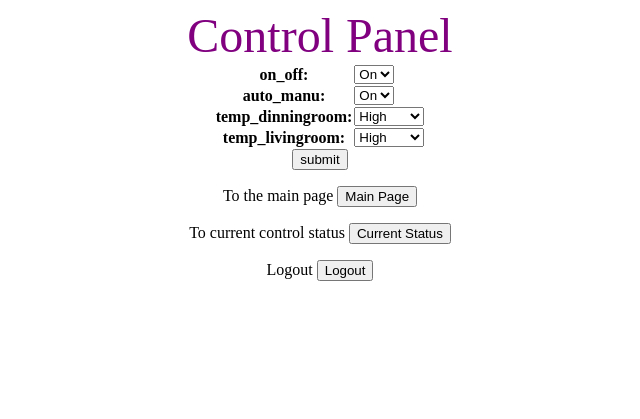
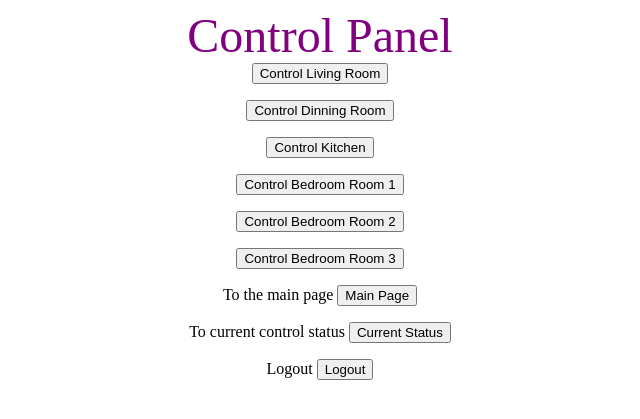
Before and after one commit to noben/Keenhome-website-backend, a Django app: page /keenhome/control/ in a window 1280 px wide. Shown: the top 419 px of the page, without its empty margins (320-960 px from the left). Run offline with Django 3.2, Linux system fonts and the light colour scheme; the visitor is signed in with stand-in values (Sample User, id 1); data comes from the database, SQL or seed files in the repository.

Commit message:
Nov 14th

```diff
--- a/Keenhome/control/templates/control/bedroom1.html
+++ b/Keenhome/control/templates/control/bedroom1.html
@@ -19,7 +19,7 @@
 
 	<center>
     <form>
-		<font size="10px" color="purple">
+		<font size="5px" color="purple">
 			Current Bedroom Status
 		</font>
       <table border="0" cellpadding="0" >
--- a/Keenhome/control/templates/control/bedroom2.html
+++ b/Keenhome/control/templates/control/bedroom2.html
@@ -19,7 +19,7 @@
 
 	<center>
     <form>
-		<font size="10px" color="purple">
+		<font size="5px" color="purple">
 			Current Bedroom Status
 		</font>
       <table border="0" cellpadding="0" >
--- a/Keenhome/control/templates/control/bedroom3.html
+++ b/Keenhome/control/templates/control/bedroom3.html
@@ -19,7 +19,7 @@
 
 	<center>
     <form>
-		<font size="10px" color="purple">
+		<font size="5px" color="purple">
 			Current Bedroom Status
 		</font>
       <table border="0" cellpadding="0" >
--- a/Keenhome/control/templates/control/control.html
+++ b/Keenhome/control/templates/control/control.html
@@ -18,15 +18,30 @@
     {% endif %}
 
 	<center>
-    <form action="" method="post">
-  	{% csrf_token %}
+		<form action="/keenhome/control/living_room/">
+			<input type="submit" value="Control Living Room" />
+		</form>
 
-      <table border="0" cellpadding="0" >
-          {{form.as_table}}
-      </table>
+		<form action="/keenhome/control/dinning_room/">
+			<input type="submit" value="Control Dinning Room" />
+		</form>
 
-      <input type="submit" value="submit"/>
-    </form>
+		<form action="/keenhome/control/kitchen/">
+			<input type="submit" value="Control Kitchen" />
+		</form>
+
+		<form action="/keenhome/control/bed_room1/">
+			<input type="submit" value="Control Bedroom Room 1" />
+		</form>
+
+		<form action="/keenhome/control/bed_room2/">
+			<input type="submit" value="Control Bedroom Room 2" />
+		</form>
+
+		<form action="/keenhome/control/bed_room3/">
+			<input type="submit" value="Control Bedroom Room 3" />
+		</form>
+
 	</center>
 
 </body>
--- a/Keenhome/control/templates/control/dinningroom.html
+++ b/Keenhome/control/templates/control/dinningroom.html
@@ -19,7 +19,7 @@
 
 	<center>
     <form>
-		<font size="10px" color="purple">
+		<font size="5px" color="purple">
 			Current Dinningroom Status
 		</font>
       <table border="0" cellpadding="0" >
--- a/Keenhome/control/templates/control/kitchen.html
+++ b/Keenhome/control/templates/control/kitchen.html
@@ -19,7 +19,7 @@
 
 	<center>
     <form>
-		<font size="10px" color="purple">
+		<font size="5px" color="purple">
 			Current Kitchen Status
 		</font>
       <table border="0" cellpadding="0" >
--- a/Keenhome/control/views.py
+++ b/Keenhome/control/views.py
@@ -22,7 +22,6 @@ from control.forms import ControlInformationForm
 
 from control.models import LivingRoom, DinningRoom, Kitchen, BedRoom1, BedRoom2, BedRoom3
 from control.forms import LivingRoomControl, DinningRoomControl, KitchenControl, BedRoom1Control, BedRoom2Control, BedRoom3Control
-
 
 
 def control(request):
@@ -56,21 +55,56 @@ def current_status(request):
     #the only problem happens here: how to get the ControlInformation
     Current_Status = ControlInformation.objects.get(user__username=request.user.username)
 
+    Living_Room = LivingRoom.objects.get(user__username=request.user.username)
+    Dinning_Room = DinningRoom.objects.get(user__username=request.user.username)
+    Kit_chen = Kitchen.objects.get(user__username=request.user.username)
+    Bed_Room1 = BedRoom1.objects.get(user__username=request.user.username)
+    Bed_Room2 = BedRoom2.objects.get(user__username=request.user.username)
+    Bed_Room3 = BedRoom3.objects.get(user__username=request.user.username)
+
+    LR_on_off = Living_Room.on_off
+    DR_on_off = Dinning_Room.on_off
+    KC_on_off = Kit_chen.on_off
+    BD1_on_off = Bed_Room1.on_off
+    BD2_on_off = Bed_Room2.on_off
+    BD3_on_off = Bed_Room3.on_off
+
+    LR_temp = Living_Room.temp
+    DR_temp = Dinning_Room.temp
+    KC_temp = Kit_chen.temp
+    BD1_temp = Bed_Room1.temp
+    BD2_temp = Bed_Room2.temp
+    BD3_temp = Bed_Room3.temp
+
     on_off = Current_Status.turn_on_off
     auto_manu = Current_Status.auto_manu
     temp_dinningroom = Current_Status.temp_dinningroom
     temp_livingroom = Current_Status.temp_livingroom
 
-    context = {'on_off': on_off,
-               'auto_manu': auto_manu,
-               'temp_dinningroom': temp_dinningroom,
-               'temp_livingroom': temp_livingroom,
-               }
+    context = {
+            'LR_on_off':LR_on_off,
+            'DR_on_off':DR_on_off,
+            'KC_on_off':KC_on_off,
+            'BD1_on_off':BD1_on_off,
+            'BD2_on_off':BD2_on_off,
+            'BD3_on_off':BD3_on_off,
+
+            'LR_temp':LR_temp,
+            'DR_temp':DR_temp,
+            'KC_temp':KC_temp,
+            'BD1_temp':BD1_temp,
+            'BD2_temp':BD2_temp,
+            'BD3_temp':BD3_temp,
+
+            'on_off': on_off,
+            'auto_manu': auto_manu,
+            'temp_dinningroom': temp_dinningroom,
+            'temp_livingroom': temp_livingroom,
+    }
     return render(request, 'control/current_control_status.html', context)
 
 
 def living_room(request):
-
     if not request.user.is_authenticated():
         return HttpResponseRedirect('/keenhome/accounts/login/')
 
@@ -96,7 +130,6 @@ def living_room(request):
 
 
 def dinning_room(request):
-
     if not request.user.is_authenticated():
         return HttpResponseRedirect('/keenhome/accounts/login/')
 
@@ -112,17 +145,16 @@ def dinning_room(request):
             on_off = Dinning_Room.on_off
             temp = Dinning_Room.temp
             form = DinningRoomControl()
-            return render_to_response("control/dinning_room.html", {'form':form, 'on_off':on_off, 'temp':temp}, context_instance=RequestContext(request))
+            return render_to_response("control/dinningroom.html", {'form':form, 'on_off':on_off, 'temp':temp}, context_instance=RequestContext(request))
     else:
         on_off = Dinning_Room.on_off
         temp = Dinning_Room.temp
         form = DinningRoomControl()
-        return render_to_response("control/dinning_room.html", {'form':form, 'on_off':on_off, 'temp':temp}, context_instance=RequestContext(request))
+        return render_to_response("control/dinningroom.html", {'form':form, 'on_off':on_off, 'temp':temp}, context_instance=RequestContext(request))
 
 
 
 def bed_room1(request):
-
     if not request.user.is_authenticated():
         return HttpResponseRedirect('/keenhome/accounts/login/')
 
@@ -149,7 +181,6 @@ def bed_room1(request):
 
 
 def bed_room2(request):
-
     if not request.user.is_authenticated():
         return HttpResponseRedirect('/keenhome/accounts/login/')
 
@@ -175,11 +206,10 @@ def bed_room2(request):
 
 
 def bed_room3(request):
-
     if not request.user.is_authenticated():
         return HttpResponseRedirect('/keenhome/accounts/login/')
 
-    kit_chen = BedRoom3.objects.get(user__username=request.user.username)
+    Bed_Room3 = BedRoom3.objects.get(user__username=request.user.username)
     if request.method == 'POST':
         form=BedRoom3Control(request.POST)
         if form.is_valid():
@@ -195,20 +225,19 @@ def bed_room3(request):
     else:
         on_off = Bed_Room3.on_off
         temp = Bed_Room3.temp
-        form = BedRoom2Control()
+        form = BedRoom3Control()
         return render_to_response("control/bedroom3.html", {'form':form, 'on_off':on_off, 'temp':temp}, context_instance=RequestContext(request))
 
 
 
 def kitchen(request):
-
     if not request.user.is_authenticated():
         return HttpResponseRedirect('/keenhome/accounts/login/')
 
     Kit_chen = Kitchen.objects.get(user__username=request.user.username)
     if request.method == 'POST':
         form=KitchenControl(request.POST)
-        if form.isvalid():
+        if form.is_valid():
             Kit_chen.on_off = form.cleaned_data["on_off"]
             Kit_chen.temp = form.cleaned_data["temp"]
             Kit_chen.save()
--- a/Keenhome/polls/templates/polls/index.html
+++ b/Keenhome/polls/templates/polls/index.html
@@ -12,13 +12,15 @@
     <p>No polls are available.</p>
 {% endif %}
 
+
 <center>
+
 <form action="/keenhome/accounts/user_profile/">
 	<input type="submit" value="User Profile" />
 </form>
 
 <form action="/keenhome/control/">
-	<input type="submit" value="Control" />
+	<input type="submit" value="Control Panel" />
 </form>
 
 <form action="/keenhome/accounts/logout/">
```
Also changed, not shown: Keenhome/control/templates/control/current_control_status.html (+7 -5 lines), 2 other files.
